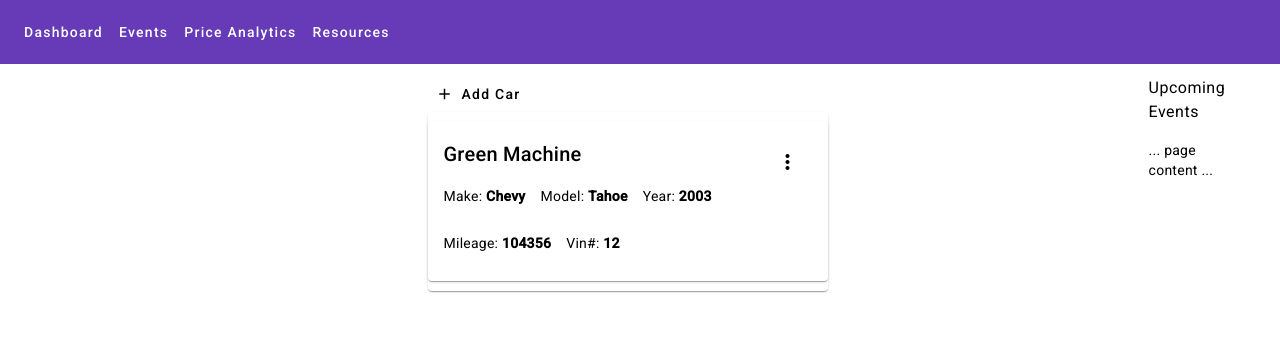
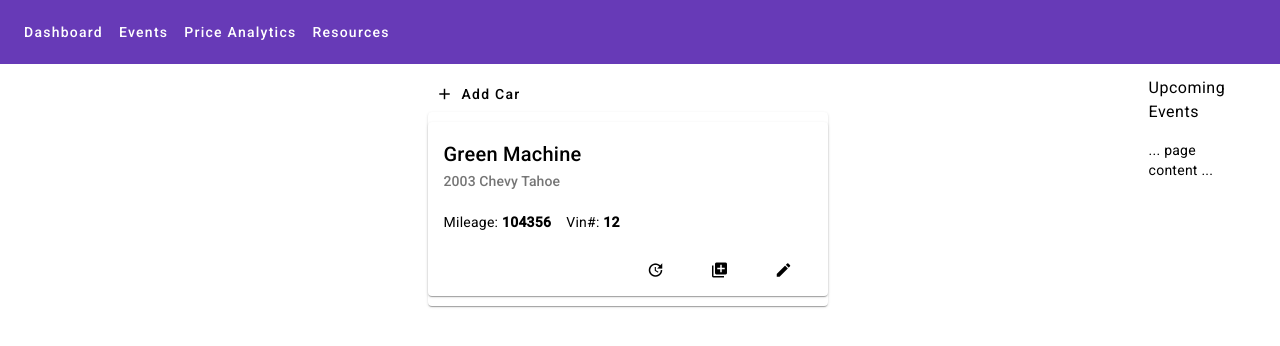
Before and after one commit to sadye/myCar, an Angular app in the folder MyCar/: page / in a window 1280 px wide. Shown: the top 346 px of the page. Built offline with nearby package versions, Linux system fonts and the light colour scheme.

Commit message:
added event page and did some styling

```diff
--- /dev/null
+++ b/MyCar/src/app/event-page/event-page.component.html
@@ -0,0 +1 @@
+<p>event-page works!</p>
--- a/MyCar/src/app/task-dialog/task-dialog.component.html
+++ b/MyCar/src/app/task-dialog/task-dialog.component.html
@@ -6,23 +6,23 @@
 <div class="wrapper">
 <mat-form-field>
     <mat-label>Nickname</mat-label>
-    <input matInput cdkFocusInitial [(ngModel)]="data.task.Nickname" />
+    <input matInput cdkFocusInitial [(ngModel)]="data.task.Nickname" required/>
   </mat-form-field>
   <div fxLayout="row" fxLayoutGap="20px">
     <mat-form-field>
       <mat-label>Make</mat-label>
-      <input matInput cdkFocusInitial [(ngModel)]="data.task.Make" />
+      <input matInput cdkFocusInitial [(ngModel)]="data.task.Make" required/>
     </mat-form-field>
 
 
     <mat-form-field>
       <mat-label>Model</mat-label>
-      <input matInput cdkFocusInitial [(ngModel)]="data.task.Model" />
+      <input matInput cdkFocusInitial [(ngModel)]="data.task.Model" required/>
     </mat-form-field>
 
     <mat-form-field>
       <mat-label>Year</mat-label>
-      <input matInput cdkFocusInitial [(ngModel)]="data.task.Year" />
+      <input matInput cdkFocusInitial [(ngModel)]="data.task.Year" required/>
     </mat-form-field>
   </div>
   <div fxLayout="row" fxLayoutGap="20px">
@@ -33,7 +33,7 @@
 
   <mat-form-field>
     <mat-label>Vin#</mat-label>
-    <input matInput cdkFocusInitial [(ngModel)]="data.task.VinNumber" />
+    <input matInput cdkFocusInitial [(ngModel)]="data.task.VinNumber" required/>
   </mat-form-field>
   </div>
 
--- a/MyCar/src/app/task/task.component.html
+++ b/MyCar/src/app/task/task.component.html
@@ -1,28 +1,26 @@
 <mat-card class="item" *ngIf="task" (dblclick)="edit.emit(task)">
+  <mat-card-header>
+    <mat-card-title>
+      {{task.Nickname}}
+    </mat-card-title>
+    <mat-card-subtitle>{{task.Year}} {{task.Make}} {{task.Model}}</mat-card-subtitle>
+  </mat-card-header>
   <mat-card-content>
-  <div fxLayout="row" fxLayoutAlign="space-between center" >
-    <h2>{{ task.Nickname }}</h2>
-    <button mat-icon-button [matMenuTriggerFor]="menu">
-      <mat-icon>more_vert</mat-icon>
-    </button>
-    <mat-menu #menu="matMenu">
-      <button mat-menu-item (click)="edit.emit(task)">
-        <mat-icon>edit</mat-icon>
-        <span>Edit</span>
-      </button>
-    </mat-menu>
-</div>
-
-  <div fxLayout="column" fxLayoutGap="15px">
-    <div fxLayout="row" fxLayoutGap="15px">
-      <p>Make: <strong>{{task.Make}}</strong></p>
-      <p>Model: <strong>{{task.Model}}</strong></p>
-      <p>Year: <strong>{{task.Year}}</strong></p>
-    </div>
+  <br>
     <div fxLayout="row" fxLayoutGap="15px">
       <p>Mileage: <strong>{{task.Mileage}}</strong></p>
       <p>Vin#: <strong>{{task.VinNumber}}</strong></p>
     </div>
-  </div>
-</mat-card-content>
-  </mat-card>
+  </mat-card-content>
+  <mat-card-actions align="end">
+    <button mat-button>
+      <mat-icon>update</mat-icon>
+    </button>
+  <button mat-button>
+    <mat-icon>queue</mat-icon>
+  </button>
+  <button mat-button (click)="edit.emit(task)">
+    <mat-icon>edit</mat-icon>
+  </button>
+  </mat-card-actions>
+</mat-card>
--- a/MyCar/src/app/task/task.component.ts
+++ b/MyCar/src/app/task/task.component.ts
@@ -4,7 +4,7 @@ import { Task } from './task';
 @Component({
   selector: 'app-task',
   templateUrl: './task.component.html',
-  styleUrls: ['./task.component.css']
+  styleUrls: ['./task.component.scss']
 })
 export class TaskComponent {
   @Input() task: Task | null = null;
```
Also changed, not shown: MyCar/src/app/app.module.ts (+6 -3 lines), MyCar/src/app/event-page/event-page.component.ts (added, +10 -0 lines), MyCar/src/app/event-page/event-page.component.scss (added), MyCar/src/app/task/task.component.scss (line endings or trailing spaces), 1 other file (tests, documents, lock files or other folders).
